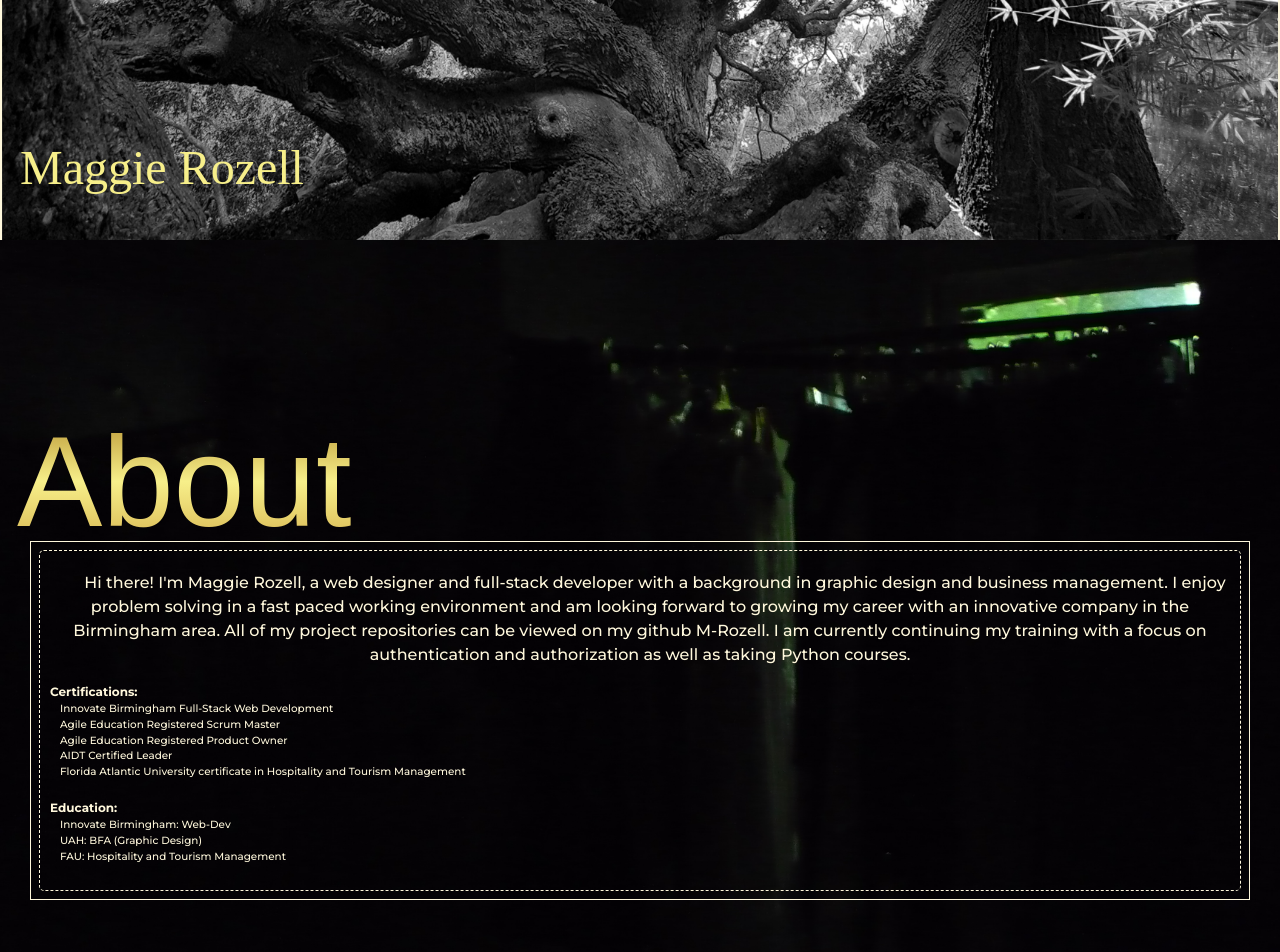
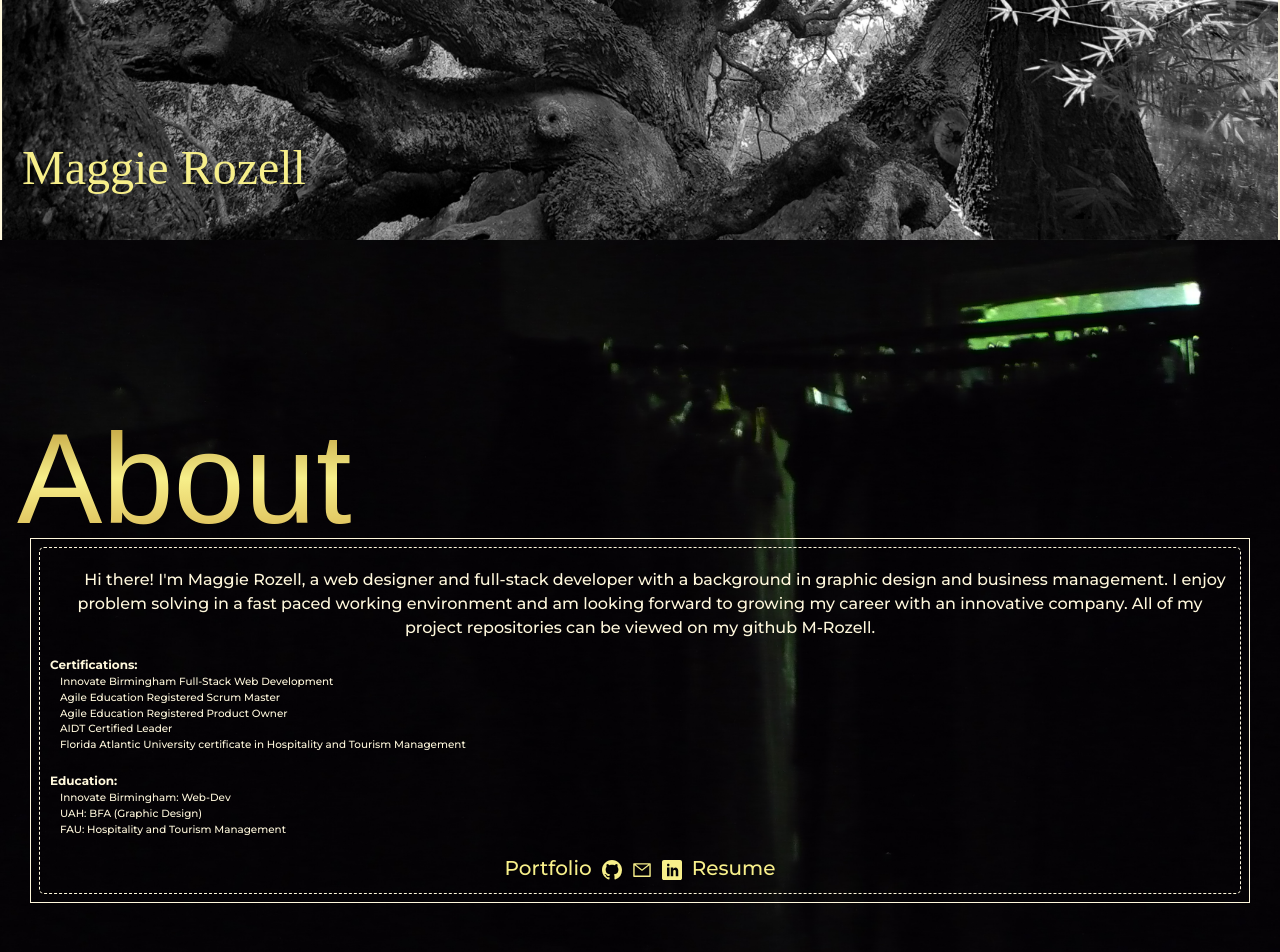
Before and after one commit to M-Rozell/Final-Resume-Site, a React (Create React App) app: page / in a window 1280 px wide. Shown: the part 560-1512 px from the top of the page. Built offline with nearby package versions, Linux system fonts and the light colour scheme; a web font is replaced by a local one.

Commit message:
added links to about page

```diff
--- a/src/components/HeroSection/HeroElements.js
+++ b/src/components/HeroSection/HeroElements.js
@@ -1,53 +1,7 @@
 
 import styled, { keyframes } from 'styled-components';
-import HeroImage from "../../images/HeroImageTrees.jpg"
+import HeroImage from "../../images/HeroImageTrees.jpg";
 
-
-export const HeroContainer = styled.div`
-    width: 100%;
-    height: 100vh;
-    background-image: url(${HeroImage}) ;
-  background-repeat: no-repeat;
-    background-position: center center fixed;
-    /* -webkit-background-size: cover;
-    -moz-background-size: cover;
-    -o-background-size: cover; */
-    background-size: cover;
-    /* background-color: #417173; */
-    /* background-color: #d38db3; */
-    border-left: 2px solid cornsilk;
-    border-right: 2px solid cornsilk;
-    margin: 0;
-    padding: 0;
-`
-
-export const HeroWrapper = styled.section`
-width: 100%;
-height: 100vh;
-    position: absolute;
-    top: 0;
-    left: 0;
-    /* display: flex;
-    flex-direction: column;
-    text-align: center;
-    justify-content: center;
-    align-items: center; */
-    /* z-index: 5; */
-`
-export const TextWrapper = styled.div`
-margin: 0;
-padding: 0;
-/* box-shadow: rgba(0, 0, 0, 0.9) 0px 4px 12px; */
-`
-
-export const Top = styled.div`
-  text-align: center;
-`
-
-export const NameBox = styled.div`
-  /* margin-bottom: 20px; */
-
-`
 const fadeIn = keyframes`
   0% {
     opacity: 0;
@@ -58,31 +12,41 @@ const fadeIn = keyframes`
   }
 `
 
+export const HeroContainer = styled.div`
+  width: 100%;
+  height: 100vh;
+    background-image: url(${HeroImage}) ;
+    background-repeat: no-repeat;
+    background-position: center center fixed;
+    background-size: cover;
+    border-left: 2px solid cornsilk;
+    border-right: 2px solid cornsilk;
+    margin: 0;
+    padding: 0;
+`
+
+export const TextWrapper = styled.section`
+  width: 100%;
+  height: 100vh;
+    position: relative;
+    top: 0;
+    left: 0;
+`
+
 export const NameP1 = styled.p`
   position: absolute;
   color: #F7EF8A;
-/* color: cornsilk; */
   font-family: 'IM Fell Great Primer SC', serif;
   font-size: 2rem;
   bottom: 20px;
   left: 20px;
+  animation-name: ${fadeIn};
+  animation-duration: 5s;
 
 @media screen and (min-width: 768px) {
   font-size: 3rem;
 }
-
 `
-// export const NameP1 = styled.p`
-//   margin: auto;
-//   background: -webkit-linear-gradient(#AE8625, #F7EF8A, #D2AC47);
-//   -webkit-background-clip: text;
-//   -webkit-text-fill-color: transparent;
-//   font-family: 'Rampart One', cursive;
-//   /* font-size: 5.5rem; */
-
-//   position: relative;
-//   animation-name: ${fadeIn};
-//   animation-duration: 5s;
 
 //   @media screen and (max-width: 1920px) {
 //     font-size: 8rem;
@@ -101,32 +65,7 @@ font-size: 2rem;
 //     }
 // `
 
-export const Bottom = styled.div`
-position: relative;
-display: flex;
-flex-direction: column;
-text-align: center;
-`
-
-export const DetailsP = styled.p`
-color: #F7EF8A;
-/* background-color: rgb(40, 40, 40, 0.6); */
-font-family: 'Mingzat', sans-serif;
-font-size: 1.5rem;
-animation-name: ${fadeIn};
-animation-duration: 10s;
-`
-
-export const DetailsP2 = styled.p`
-color: #F7EF8A;
-/* background-color: rgb(40, 40, 40, 0.6); */
-font-family: 'Mingzat', sans-serif;
-font-size: 1.5rem;
-margin-top: -10px;
-animation-name: ${fadeIn};
-animation-duration: 10s;
-`
-
+//React Icons for About Page//
 export const LinkBtns = styled.div`
   position: relative;
   display: flex;
@@ -134,14 +73,13 @@ display: flex;
   align-items: center;
   text-align: center;
   font-size: 1.25rem;
-  /* z-index: 6; */
 `
 export const GitHub = styled.a`
-color: #9eaf92;
+  color: #F7EF8A;
   text-decoration: none;
 
 &:visited {
-    color: #9eaf92;
+    color: #AE8625;
   }
 
 &:hover {
@@ -152,11 +90,11 @@ color: #9eaf92;
 export const Email = styled.a`
   margin-left: 10px;
   margin-right: 10px;
-  color: #9eaf92;
+  color: #F7EF8A;
   text-decoration: none;
 
 &:visited {
-    color: #9eaf92;
+    color: #AE8625;
   }
 
 &:hover {
@@ -165,11 +103,11 @@ margin-left: 10px;
 `
 
 export const LinkedIn = styled.a`
-color: #9eaf92;
+  color: #F7EF8A;
   text-decoration: none;
 
 &:visited {
-    color: #9eaf92;
+    color: #AE8625;
   }
 
 &:hover {
--- a/src/components/HeroSection/index.js
+++ b/src/components/HeroSection/index.js
@@ -1,42 +1,17 @@
 import React from 'react';
-import { HeroContainer, HeroWrapper, TextWrapper, Top, Bottom, NameBox, NameP1, DetailsP, DetailsP2, LinkBtns, GitHub, Email, LinkedIn } from './HeroElements';
-import { AiOutlineMail } from "react-icons/ai";
-import { ImLinkedin } from "react-icons/im";
-import { BsGithub } from "react-icons/bs";
+import { HeroContainer, TextWrapper, NameP1 } from './HeroElements';
+
 
 
 const HeroSection = () => {
 
   return (
     <HeroContainer id='Hero'>
+      <TextWrapper>
 
-<HeroWrapper>
-<TextWrapper>
-          <Top>
-            <NameBox>
-              <NameP1 className="name fade-in-text">Maggie Rozell</NameP1>
-            </NameBox>
-          </Top>
+          <NameP1 className="name fade-in-text">Maggie Rozell</NameP1>
 
-          {/* <Bottom>
-            <DetailsP>Web Designer</DetailsP>
-            <DetailsP2>Full-Stack Developer</DetailsP2>
-          </Bottom>
-
-          <LinkBtns>
-            <GitHub href="https://github.com/M-Rozell" target="_blank"><BsGithub /></GitHub>
-            <Email href="mailto: maggiemagnum@gmail.com" ><AiOutlineMail /></Email>
-            <LinkedIn href="https://www.linkedin.com/in/maggie-rozell/" target="_blank"><ImLinkedin /></LinkedIn>
-          </LinkBtns> */}
-</TextWrapper>
-
-        </HeroWrapper>
-
-
-
-
-
-
+        </TextWrapper>
     </HeroContainer>
   )
 };
--- a/src/css/About.css
+++ b/src/css/About.css
@@ -1,7 +1,6 @@
 
 * {
   user-select: none;
-
 }
 
 .aboutContainer {
@@ -23,8 +22,6 @@
   justify-content: center;
 }
 
-
-
 .aboutTitle {
   position: relative;
   color: cornsilk;
@@ -32,9 +29,7 @@
   -webkit-background-clip: text;
   -webkit-text-fill-color: transparent;
   font-family: 'Rampart One', sans-serif;
-  /* font-size: 5.5rem; */
   margin-left: 17px;
-  /* font-size: 6rem; */
   top: 25px;
   font-size: clamp(4rem, 10vw, 8rem);
   z-index: 3;
@@ -53,18 +48,10 @@ justify-content: center;
   border: .25px solid cornsilk;
 }
 
-/* @media  screen and (max-width: 1080px) {
-  .resume {
-    max-width: 1078;
-  }
-
-} */
-
 .objective {
   margin: 0;
   border-radius: 5px;
   padding: 10px;
-  /* background-color: #93986fca; */
   border: .35px solid cornsilk;
   border-style: dashed;
 }
@@ -117,6 +104,32 @@ border: .25px solid cornsilk;
   padding: 0;
 }
 
+.resumeLink {
+  color: #F7EF8A;
+  margin-left: 10px;
+  font-family: 'Montserrat', sans-serif;
+  font-weight: 500;
+  text-decoration: none;
+}
+.resumeLink:visited {
+  color: #AE8625;
+}
+.resumeLink:hover {
+  color: cornsilk;
+}
 
-/* filter: blur(8px);
-  -webkit-filter: blur(8px); */
+.portfolioLink {
+  color: #F7EF8A;
+  margin-right: 10px;
+  font-family: 'Montserrat', sans-serif;
+  font-weight: 500;
+  text-decoration: none;
+}
+
+.portfolioLink:visited {
+  color: #AE8625;
+}
+
+.portfolioLink:hover {
+  color: cornsilk;
+}
--- a/src/pages/About.jsx
+++ b/src/pages/About.jsx
@@ -1,7 +1,11 @@
 
 import React from "react";
 import "../css/About.css";
-
+import { AiOutlineMail } from "react-icons/ai";
+import { ImLinkedin } from "react-icons/im";
+import { BsGithub } from "react-icons/bs";
+import pdf from "../files/Resume.pdf";
+import { LinkBtns, GitHub, Email, LinkedIn } from "../components/HeroSection/HeroElements"; //css in HeroElements
 
 
 const About = () => {
@@ -10,19 +14,18 @@ const About = () => {
 
         <div className="aboutContainer" id="About">
             <div className="aboutWrapper">
+
                 <div className="aboutTitleContainer">
                     <h3 className="aboutTitle">About</h3>
                 </div>
+
                 <div className="resume" >
-
                     <div className="objective">
 
                         <p className="pObjective">
                             Hi there! I'm Maggie Rozell, a web designer and full-stack developer with a background
                             in graphic design and business management. I enjoy problem solving in a fast paced working environment and am looking
-                            forward to growing my career with an innovative company in the Birmingham area. All of my project repositories can be viewed on my github M-Rozell.
-                            I am currently continuing my training with a focus on authentication and authorization as well as taking Python courses.
-
+                            forward to growing my career with an innovative company. All of my project repositories can be viewed on my github M-Rozell.
                         </p>
 
 
@@ -47,12 +50,19 @@ const About = () => {
                             </ul>
                         </div>
 
+                        <LinkBtns>
+                            <a href="https://github.com/M-Rozell/Final-Resume-Site" target="blank" className="portfolioLink">Portfolio</a>
+                            <GitHub href="https://github.com/M-Rozell" target="_blank"><BsGithub /></GitHub>
+                            <Email href="mailto: maggiemagnum@gmail.com" ><AiOutlineMail /></Email>
+                            <LinkedIn href="https://www.linkedin.com/in/maggie-rozell/" target="_blank"><ImLinkedin /></LinkedIn>
+                            <a href={pdf} target="blank" rel="noreferrer" className="resumeLink">Resume</a>
+                        </LinkBtns>
+
                     </div>
                 </div>
             </div>
         </div>
-
     )
-}
+};
 
 export default About;
```
Also changed, not shown: 2 other files (tests, documents, lock files or other folders). Lines whose indentation alone changed are shown as unchanged.
